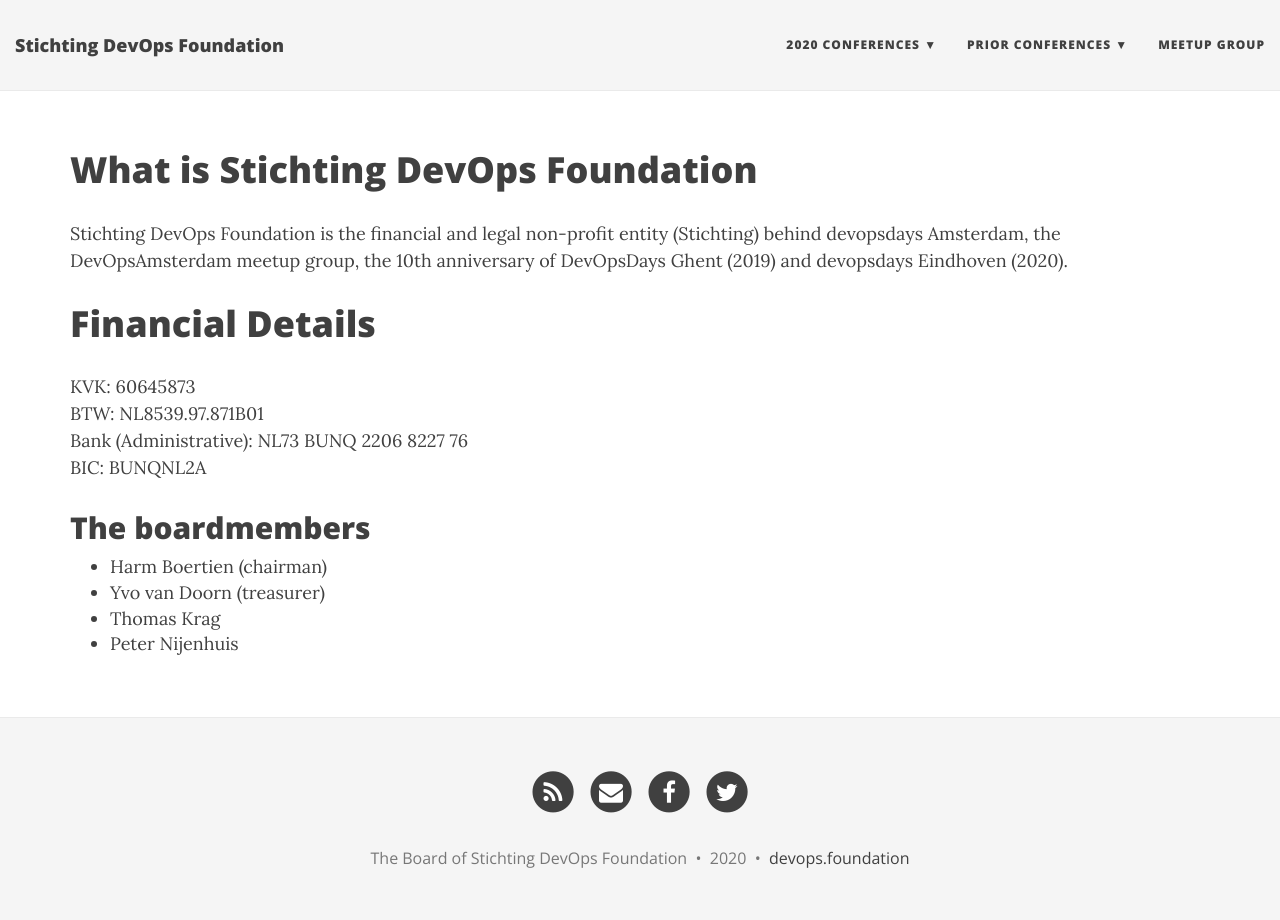
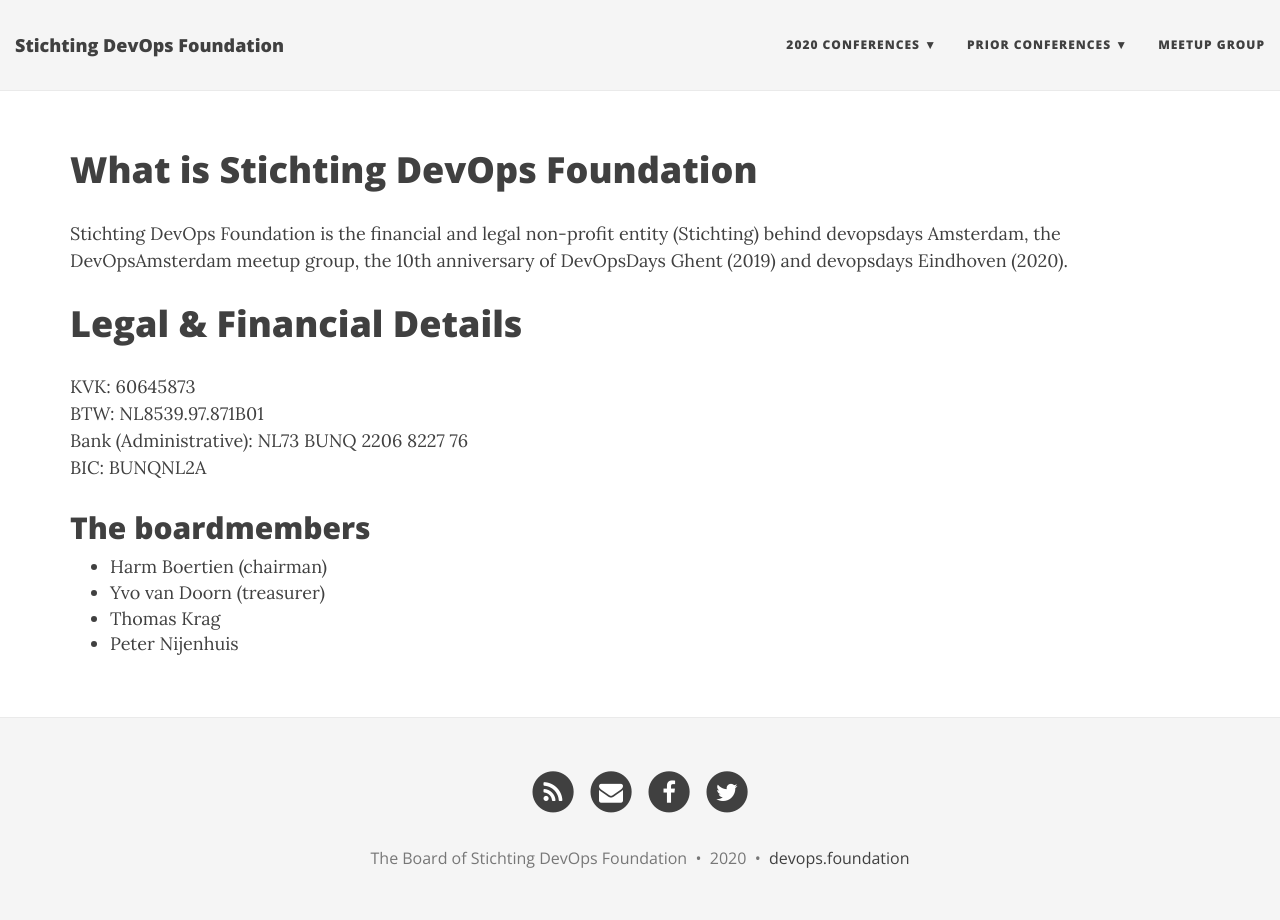
Before and after one commit to yvovandoorn/devops-foundation, a Jekyll site: the page built from docs/index.md, in a window 1280 px wide. Built offline with Jekyll 4.4.1, drawn with Linux system fonts in a browser that asks for light colours; nearby versions of some CDN libraries; our own code applies the rules of GitHub Pages for plain Markdown files.

Commit message:
add legal

```diff
--- a/docs/index.md
+++ b/docs/index.md
@@ -7,7 +7,7 @@ subtitle: What is Stichting DevOps Foundation
 
 Stichting DevOps Foundation is the financial and legal non-profit entity (Stichting) behind devopsdays Amsterdam, the DevOpsAmsterdam meetup group, the 10th anniversary of DevOpsDays Ghent (2019) and devopsdays Eindhoven (2020).
 
-# Financial Details
+# Legal & Financial Details
 KVK: 60645873
 BTW: NL8539.97.871B01
 Bank (Administrative): NL73 BUNQ 2206 8227 76
```
